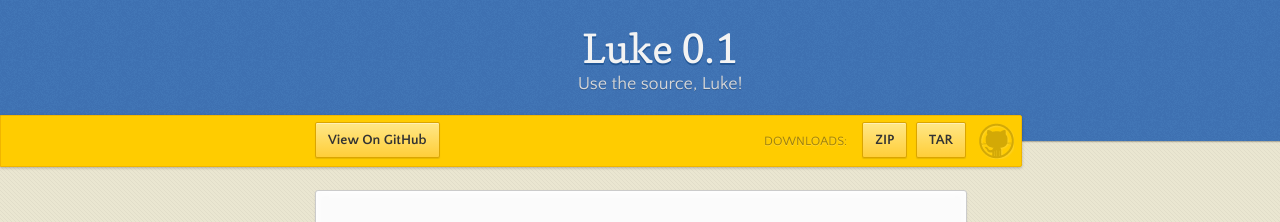
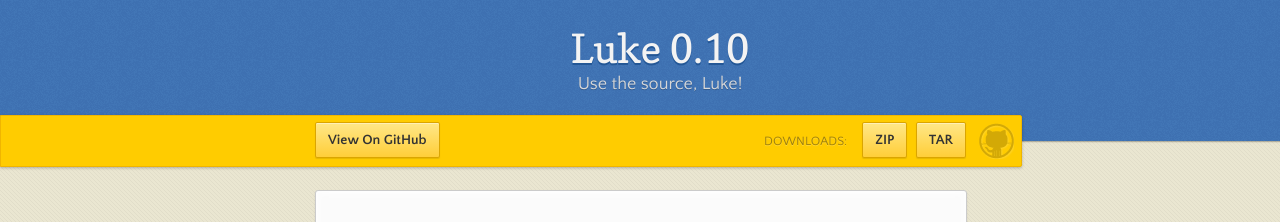
Before and after one commit to gvvaughan/luke, a Jekyll site: the page built from index.md, in a window 1280 px wide. Shown: the top 222 px of the page. Built offline with Jekyll 4.4.1, drawn with Linux system fonts in a browser that asks for light colours; nearby versions of some CDN libraries; our own code applies the rules of GitHub Pages for plain Markdown files.

Commit message:
jekyll: use a string for the config release-no.
* _config.yml.in (release-no): Use a string so that 0.10 doesn't
  display as 0.1.
* _config.yml: Regenerate.

Signed-off-by: Gary V. Vaughan <gary@gnu.org>

```diff
--- a/_config.yml
+++ b/_config.yml
@@ -4,7 +4,7 @@ account: gvvaughan
 name:         Luke
 description:  Use the source, Luke!
 forkme:       "https://github.com/gvvaughan/luke"
-release-no:   0.10
+release-no:   "0.10"
 
 url:      "https://gvvaughan.github.io/luke"
 markdown: kramdown
```
Also changed, not shown: 1 other file.
